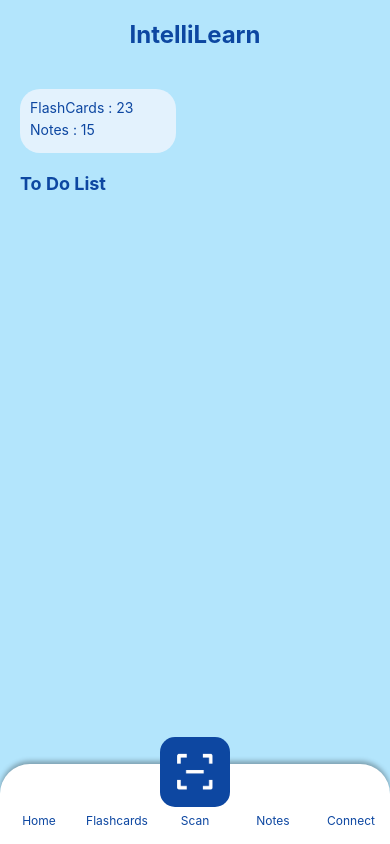
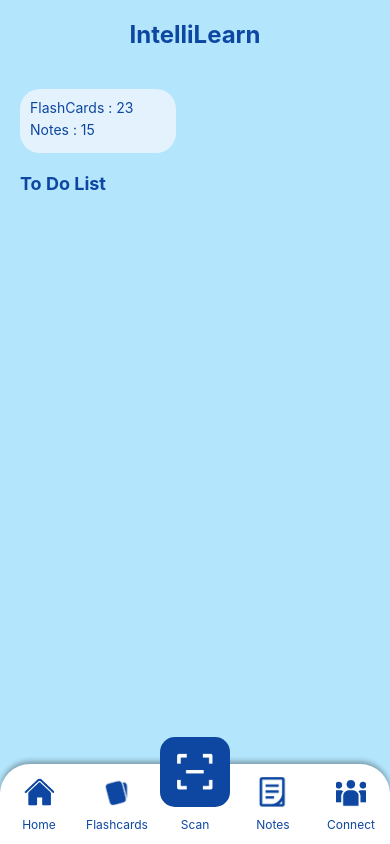
Before and after one commit to sapphiregaze/Intelli-Learn, a React Native app in the folder mobile/: screen /Test in a window 390 px wide. Built offline with nearby package versions, Linux system fonts and the light colour scheme.

Commit message:
Adjust design

```diff
--- a/mobile/TestScreen.js
+++ b/mobile/TestScreen.js
@@ -18,21 +18,26 @@ export default function TestScreen({ navigation }) {
         <Text style={styles.toDoListText}>To Do List</Text>
       </ScrollView>
 
-      {/* Barre de navigation en bas */}
+      {/* Barre de navigation en bas avec des icônes */}
       <View style={styles.navBar}>
         <TouchableOpacity style={styles.navItem} onPress={() => console.log('Home')}>
+          <Image source={require('./assets/home.png')} style={styles.navIcon} />
           <Text style={[styles.navText, styles.navTextDarkBlue]}>Home</Text>
         </TouchableOpacity>
         <TouchableOpacity style={styles.navItem} onPress={() => console.log('Flashcards')}>
+          <Image source={require('./assets/flashcards.png')} style={styles.navIcon} />
           <Text style={[styles.navText, styles.navTextDarkBlue]}>Flashcards</Text>
         </TouchableOpacity>
         <TouchableOpacity style={styles.navItem} onPress={() => console.log('Scan')}>
+          <Image source={require('./assets/scan.png')} style={styles.navIcon} />
           <Text style={[styles.navText, styles.navTextDarkBlue]}>Scan</Text>
         </TouchableOpacity>
         <TouchableOpacity style={styles.navItem} onPress={() => console.log('Notes')}>
+          <Image source={require('./assets/notes.png')} style={styles.navIcon} />
           <Text style={[styles.navText, styles.navTextDarkBlue]}>Notes</Text>
         </TouchableOpacity>
         <TouchableOpacity style={styles.navItem} onPress={() => console.log('Connect')}>
+          <Image source={require('./assets/connect.png')} style={styles.navIcon} />
           <Text style={[styles.navText, styles.navTextDarkBlue]}>Connect</Text>
         </TouchableOpacity>
       </View>
@@ -108,7 +113,13 @@ const styles = StyleSheet.create({
   navText: {
     fontSize: 12,
     textAlign: 'center',
-    marginTop: 32,
+    marginTop: 10,
+  },
+  navIcon: {
+    width: 30, // Ajustez la taille de l'icône selon vos besoins
+    height: 30, // Ajustez la taille de l'icône selon vos besoins
+
+
   },
   navTextDarkBlue: {
     color: '#0D47A1',
```
